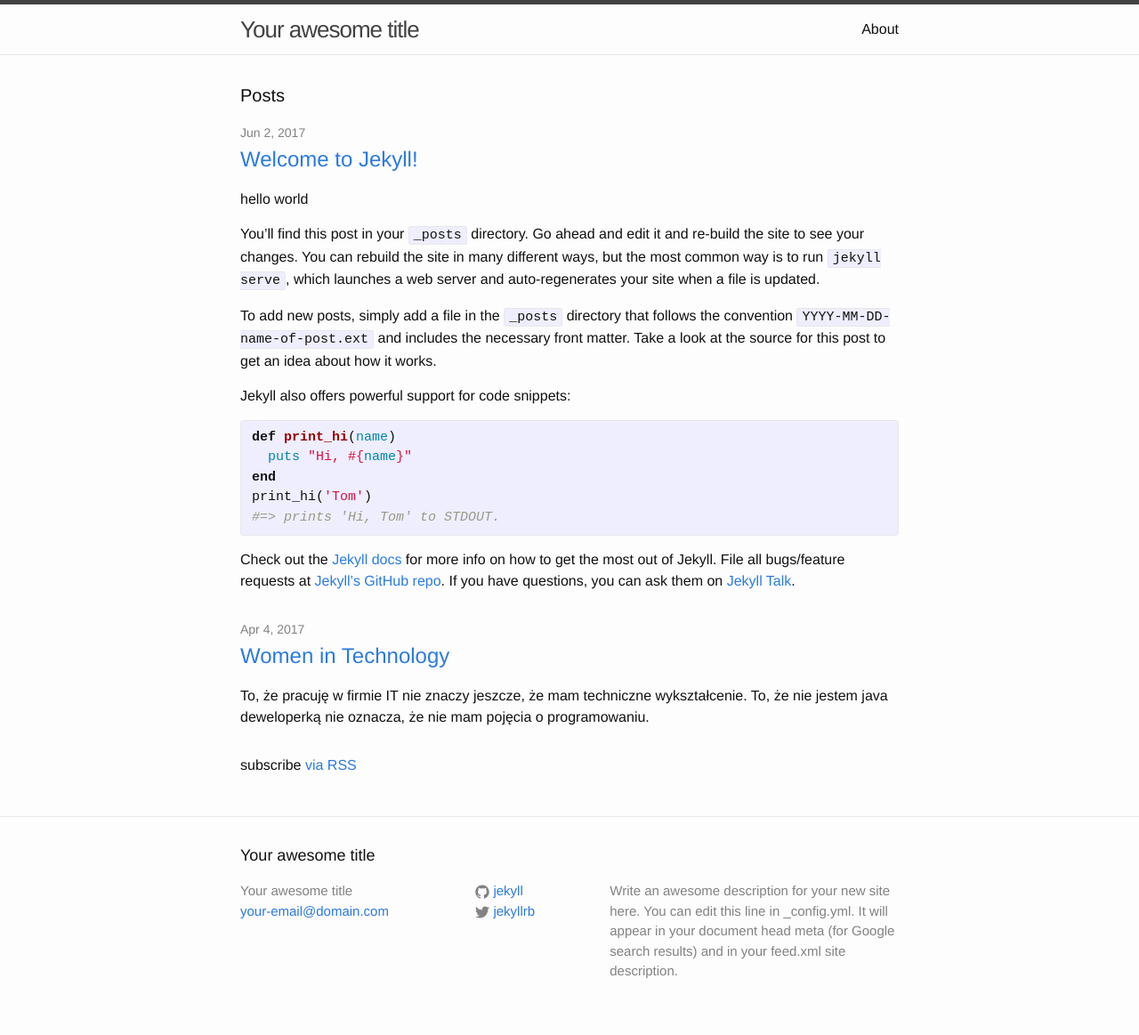
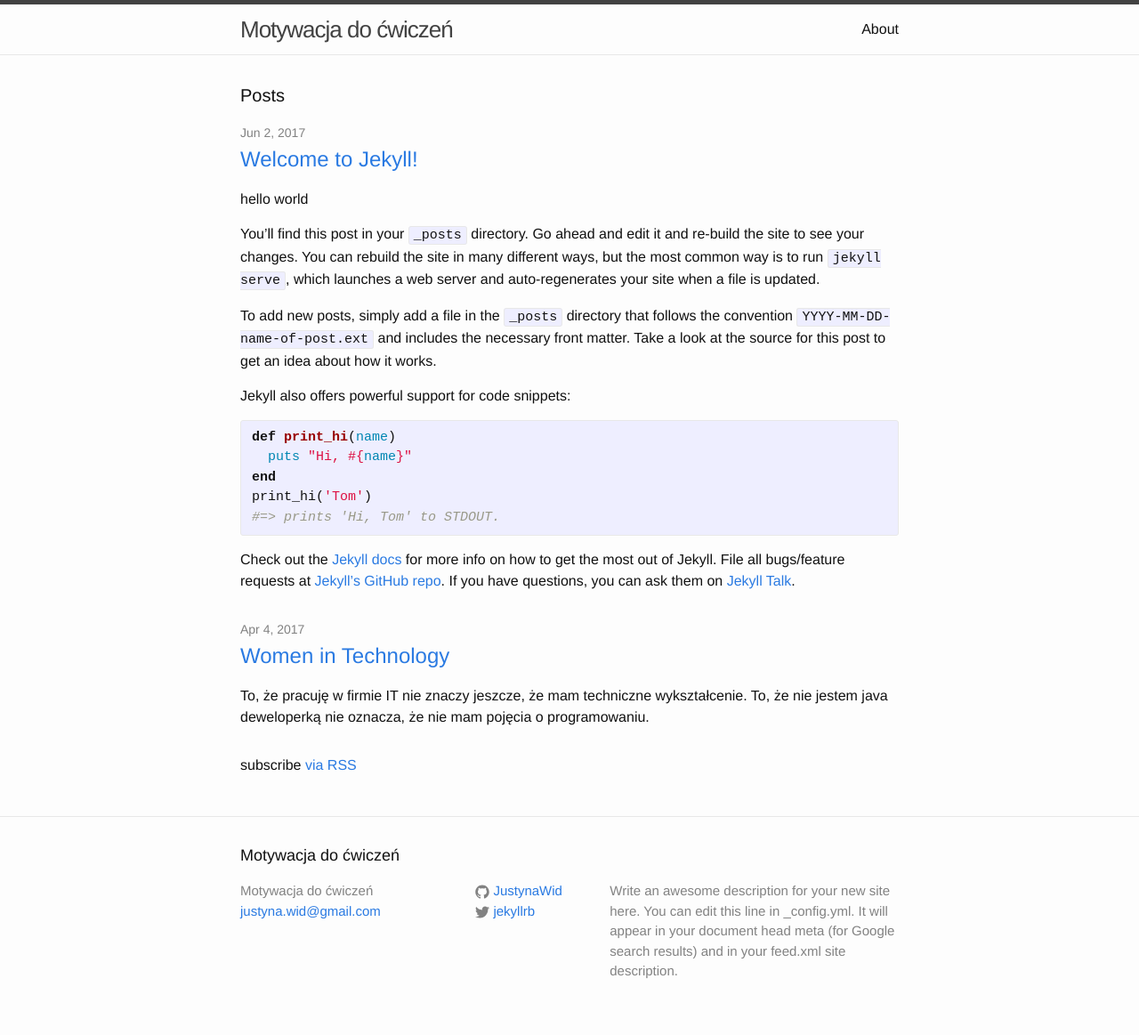
Before and after one commit to JustynaWid/JustynaWid.github.io, a Jekyll site: the page built from index.html, in a window 1280 px wide. Shown: the whole page at 89% size. Built offline with Jekyll 4.4.1, drawn with Linux system fonts in a browser that asks for light colours.

Commit message:
general changes
pierwszy post

```diff
--- a/_config.yml
+++ b/_config.yml
@@ -6,8 +6,8 @@
 # 'jekyll serve'. If you change this file, please restart the server process.
 
 # Site settings
-title: Your awesome title
-email: your-email@domain.com
+title: Motywacja do ćwiczeń
+email: justyna.wid@gmail.com
 description: > # this means to ignore newlines until "baseurl:"
   Write an awesome description for your new site here. You can edit this
   line in _config.yml. It will appear in your document head meta (for
@@ -15,7 +15,7 @@
 baseurl: "" # the subpath of your site, e.g. /blog
 url: "http://yourdomain.com" # the base hostname & protocol for your site
 twitter_username: jekyllrb
-github_username:  jekyll
+github_username:  JustynaWid
 
 # Build settings
 markdown: kramdown
```
